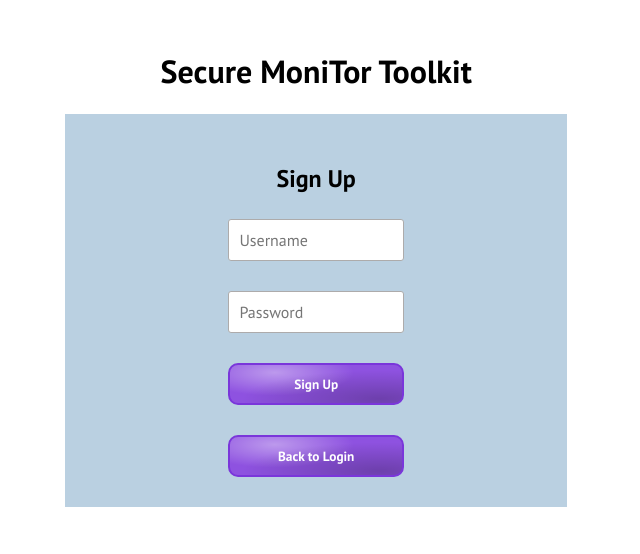
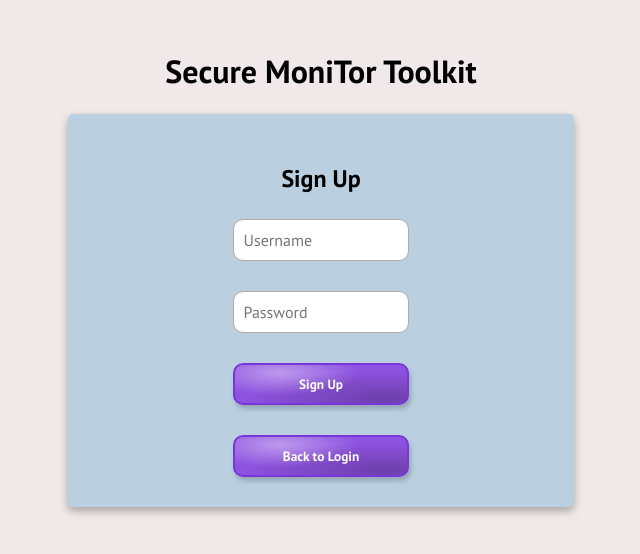
Before and after one commit to MonB003/BScACS-MajorProject, a React (Create React App) app in the folder major-project-frontend/: page /signup in a window 1280 px wide. Shown: the part 120-674 px from the top of the page, without its empty margins (319-959 px from the left). Built offline with nearby package versions, Linux system fonts and the light colour scheme.

Commit message:
Added consistent style to buttons and inputs. Added blue background and shadow to login forms and dashboard items

```diff
--- a/major-project-frontend/src/components/Authentication/Authentication.css
+++ b/major-project-frontend/src/components/Authentication/Authentication.css
@@ -1,5 +1,4 @@
 #page {
-    width: 98vw;
     height: 95vh;
     display: flex;
     flex-direction: column;
@@ -17,9 +16,11 @@ h1, h2 {
     justify-content: center;
     align-items: center;
     align-self: center;
-    background-color: rgb(186, 208, 225);
     padding: 30px 0px;
     row-gap: 5px;
+    border-radius: 5px;
+    background-color: rgb(186, 208, 225);
+    box-shadow: 0px 4px 8px rgba(0, 0, 0, 0.3);
 }
 
 #submissionForm, #redirectDiv {
@@ -33,4 +34,5 @@ h1, h2 {
 
 .message {
     text-align: center;
+    margin-bottom: 0;
 }
--- a/major-project-frontend/src/components/Dashboard/Dashboard.css
+++ b/major-project-frontend/src/components/Dashboard/Dashboard.css
@@ -8,12 +8,23 @@
     display: grid;
     /* 2 columns */
     grid-template-columns: 1fr 1fr;
-    grid-template-rows: auto auto;
+    grid-auto-rows: 1fr;
     gap: 10px;
+    /* align-items: stretch; */
 }
 
 .dashboardDiv {
-    padding: 20px;
+    padding: 10px;
+    row-gap: 5px;
+    border-radius: 5px;
+    align-self: stretch;
+    background-color: rgb(186, 208, 225);
+    box-shadow: 0px 4px 8px rgba(0, 0, 0, 0.3);
+    transition: transform 0.2s ease-in-out;
+}
+
+.dashboardDiv:hover {
+    transform: translateY(-5px);
 }
 
 /* Small screens */
--- a/major-project-frontend/src/components/Dashboard/Dashboard.js
+++ b/major-project-frontend/src/components/Dashboard/Dashboard.js
@@ -35,14 +35,14 @@ function Dashboard() {
   };
 
   return (
-    <>
+    <div id="toolkitPage">
       <div id="logoutDiv">
         <button onClick={() => {
           sessionStorage.clear(); // Clear data
           navigate("/")
         }}>Logout</button>
       </div>
-      <h1>Hello, {username}</h1>
+      <h1 id="helloName">Dashboard for {username}</h1>
       <div id="dashboardContainer">
         <UserFiles userID={userID} username={username} showModal={showModal} />
         <FileCheckForm userID={userID} showModal={showModal} />
@@ -50,7 +50,7 @@ function Dashboard() {
       </div>
 
       {openModal && <Modal closeModal={setOpenModal} titleText={modalTitle} bodyText={modalText} />}
-    </>
+    </div>
   )
 }
 
--- a/major-project-frontend/src/components/Dashboard/UserFiles.css
+++ b/major-project-frontend/src/components/Dashboard/UserFiles.css
@@ -2,3 +2,7 @@
     max-height: 300px;
     overflow-y: scroll;
 }
+
+.userFilename {
+    margin: 0;
+}
--- a/major-project-frontend/src/components/Dashboard/UserFiles.js
+++ b/major-project-frontend/src/components/Dashboard/UserFiles.js
@@ -53,7 +53,7 @@ function UserFiles({ userID, username, showModal }) {
                         files ? (
                             files.map((file, index) => (
                                 <div key={index} className='fileItem'>
-                                    <h3>File: {file.filename}</h3>
+                                    <h3 className='userFilename'>{file.filename}</h3>
                                     <ul>
                                         <li>File Path: {file.file_path}</li>
                                         <li>File Type: {file.content_type}</li>
--- a/major-project-frontend/src/components/Log/LogGenerator.css
+++ b/major-project-frontend/src/components/Log/LogGenerator.css
@@ -3,5 +3,4 @@
     flex-direction: column;
     justify-content: center;
     align-items: center;
-    align-self: center;
 }
--- a/major-project-frontend/src/index.css
+++ b/major-project-frontend/src/index.css
@@ -2,6 +2,7 @@
 
 body {
     font-family: "PT Sans", serif;
+    background-color: rgb(241, 233, 233);
 }
 
 button {
@@ -14,12 +15,15 @@ button {
     border-radius: 10px;
     background-color: #8e52e0;
     background-image: radial-gradient(93% 87% at 87% 89%, rgba(0, 0, 0, 0.23) 0%, transparent 86.18%), radial-gradient(66% 87% at 26% 20%, rgba(255, 255, 255, 0.41) 0%, rgba(255, 255, 255, 0) 69.79%, rgba(255, 255, 255, 0) 100%);
+    box-shadow: 2px 4px 5px rgba(0, 0, 0, 0.2);
     min-width: 75px;
+    transition: all 0.2s ease-in-out;
 }
 
 button:hover {
     background-color: #7a36da;
     background-image: none;
+    transform: scale(1.05);
 }
 
 input[type=text],
@@ -27,7 +31,7 @@ input[type=password] {
     font-family: "PT Sans", serif;
     font-size: medium;
     padding: 10px 10px;
-    border-radius: 3px;
+    border-radius: 10px;
     border: 1px solid rgb(173, 171, 171);
     min-width: 75px;
 }
@@ -44,3 +48,11 @@ input::file-selector-button {
     border-radius: 3px;
     cursor: pointer;
 }
+
+input[type=text]:focus,
+input[type=password]:focus,
+input[type=file]:focus {
+    border-color: #7a36da;
+    box-shadow: 0px 0px 6px rgba(127, 89, 203, 0.5);
+    outline: none;
+}
```
